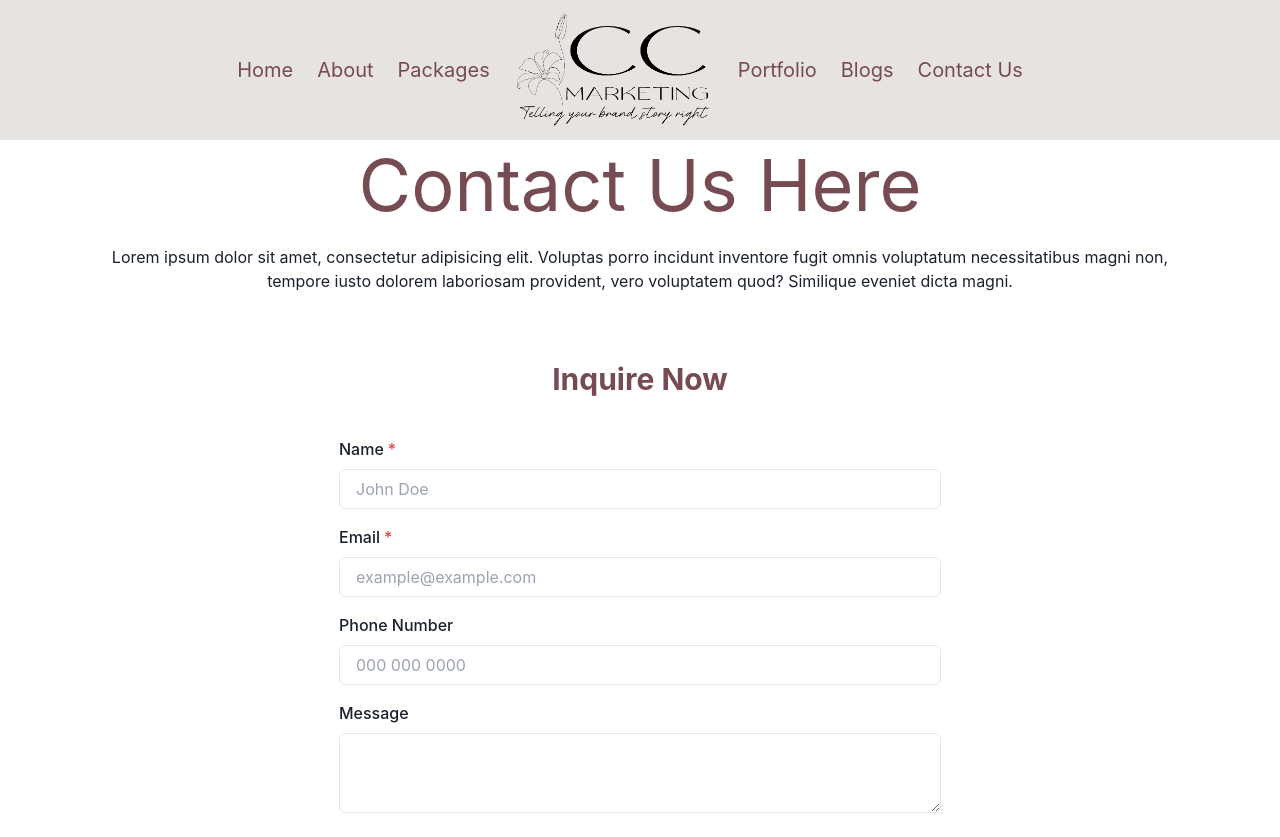
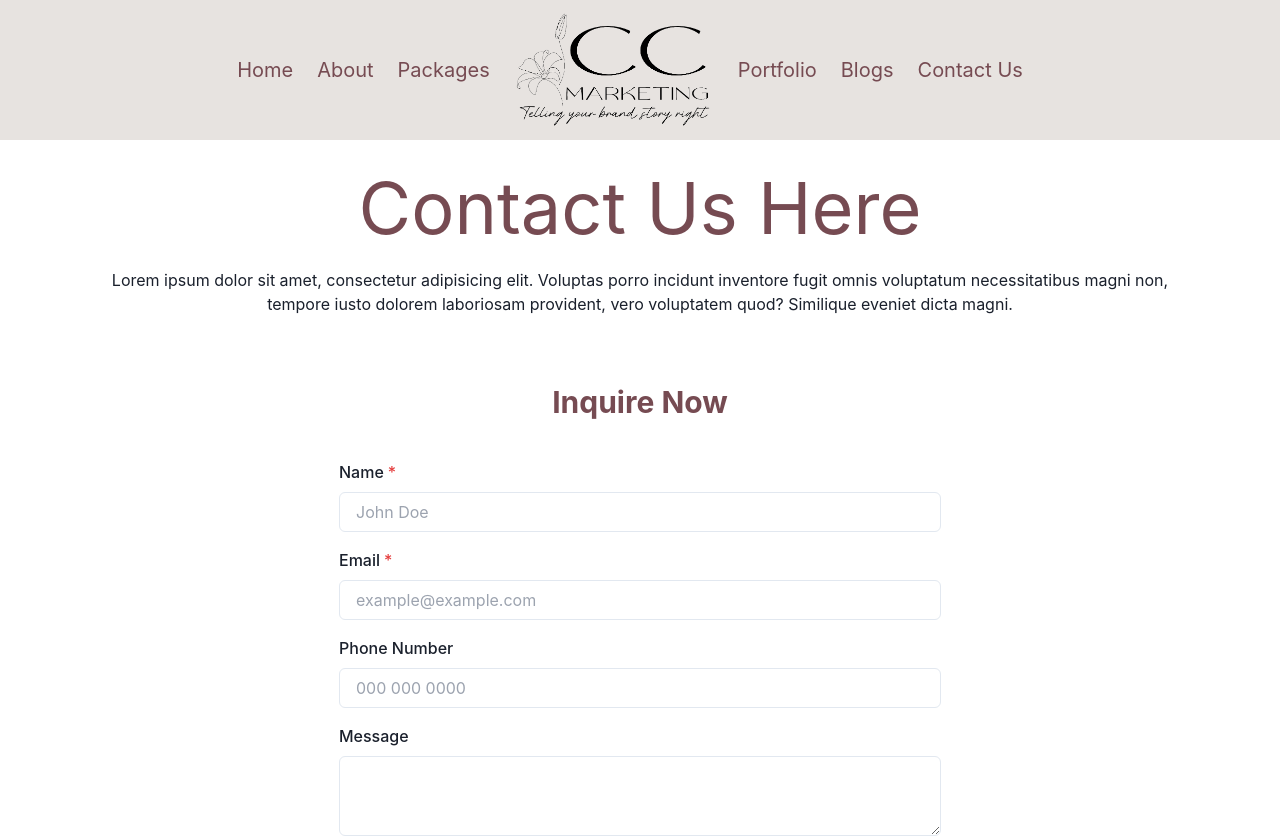
Before and after one commit to Jay13238/project, a Next.js app: page /contact in a window 1280 px wide. Shown: the top 837 px of the page. Built offline with nearby package versions, Linux system fonts and the light colour scheme.

Commit message:
modified:   src/app/contact/page.tsx

```diff
--- a/src/app/contact/page.tsx
+++ b/src/app/contact/page.tsx
@@ -11,7 +11,7 @@ export { metadata };
 
 function contact() {
   return (
-    <div className="pt-[117px]">
+    <div className="pt-[140px]">
       <h1 className="text-center text-secondary mt-8 mb-6">Contact Us Here</h1>
       <p className="text-center mx-[5rem] mb-10">
         Lorem ipsum dolor sit amet, consectetur adipisicing elit. Voluptas porro
```
